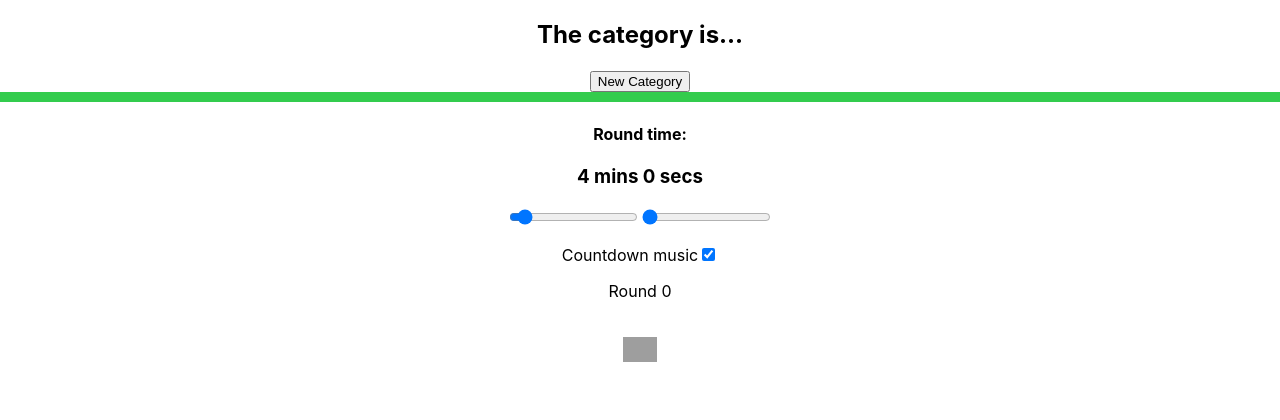
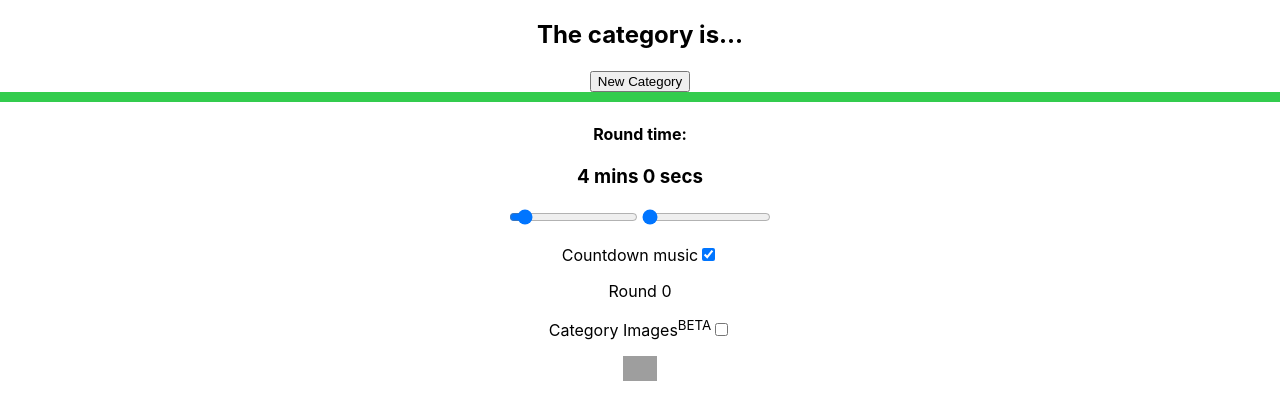
Before and after one commit to JoeParker/categoriser, a React (Create React App) app: page / in a window 1280 px wide. Shown: the top 420 px of the page. Built offline with nearby package versions, Linux system fonts and the light colour scheme; grey boxes are pictures that could not be loaded.

Commit message:
Add load images toggle

```diff
--- a/src/components/Category.js
+++ b/src/components/Category.js
@@ -9,8 +9,11 @@ class Category extends React.Component {
     state = {
         showCategory: false,
         startCount: 0,
-        currentCategory: ""
+        currentCategory: "",
+        loadImage: false
     }
+
+    toggleImage = this.toggleImage.bind(this)
 
     newCategory = () => {
         this.setState({showCategory: true});
@@ -25,6 +28,10 @@ class Category extends React.Component {
         return category
     };
 
+    toggleImage(event) {
+        this.setState({loadImage: event.target.checked})
+    }
+
     render() {
         return(
             <div>
@@ -36,7 +43,15 @@ class Category extends React.Component {
                 <p>Round {this.state.startCount}</p>
                 <ImageLoader
                     image={this.state.currentCategory}
+                    loadImage={this.state.loadImage}
                 />
+                <p>Category Images<sup>BETA</sup>
+                    <input
+                        type="checkbox"
+                        checked={this.state.loadImage}
+                        onChange={this.toggleImage}
+                    />
+                </p>
             </div>
         )
     }
--- a/src/components/ImageLoader.js
+++ b/src/components/ImageLoader.js
@@ -30,7 +30,7 @@ class ImageLoader extends React.Component {
     render() {
         return(
             <div>
-                <img src={this.state.imageUrl} alt={this.props.image} />
+                {this.props.loadImage && <img src={this.state.imageUrl} alt={this.props.image} />}
             </div>
         )
     }
```
